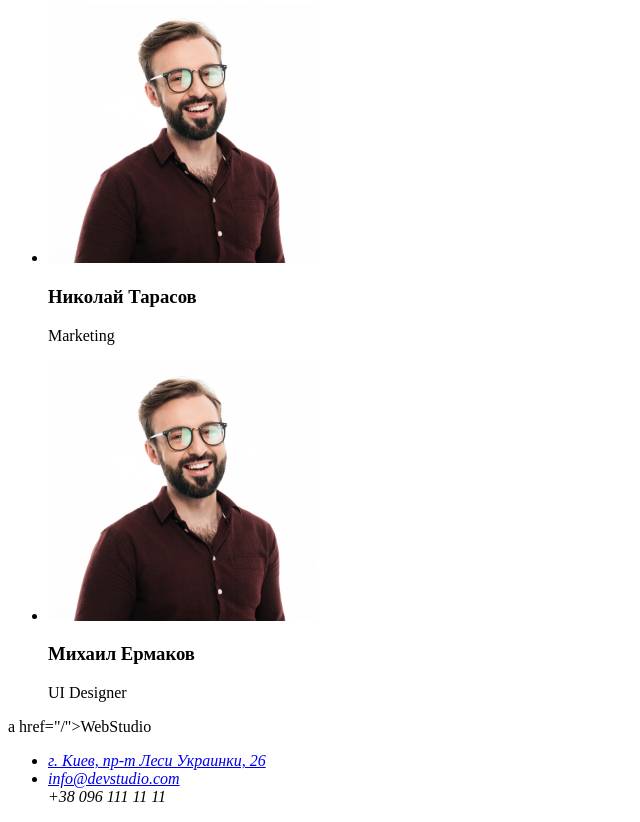
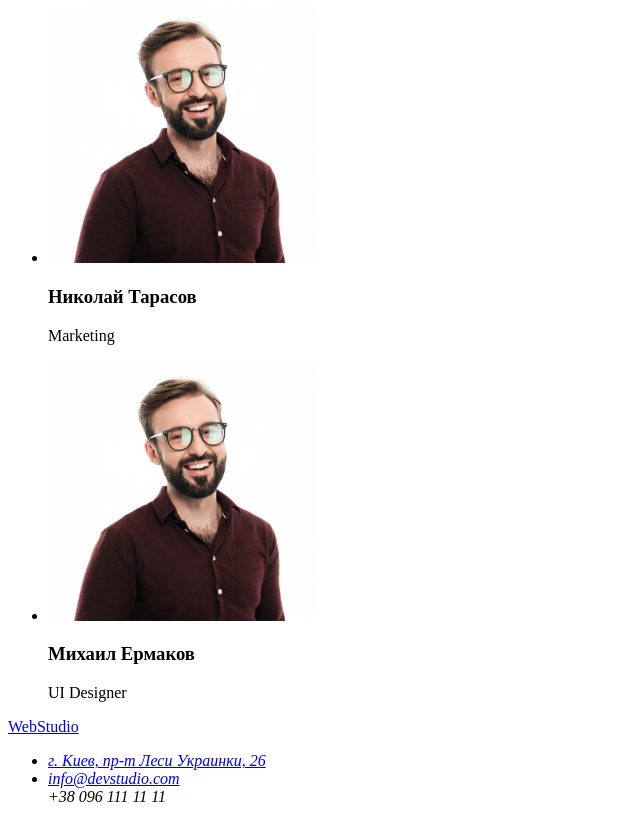
Before and after one commit to NATALIYAFEDORCHUK/goit-markup-hw-01, a plain HTML site: page index.html in a window 1280 px wide. Shown: the part 2304-3126 px from the top of the page, without its empty margins (0-640 px from the left). Drawn offline with Linux system fonts and the light colour scheme.

Commit message:
Редактирует дз 1

```diff
--- a/index.html
+++ b/index.html
@@ -84,7 +84,7 @@
         </section>
     </main>
     <footer>
-        <a>a href="/">Web<span>Studio</span></a>
+        <a href="/">Web<span>Studio</span></a>
         <address>
             <ul>
                 <li><a href="/">г. Киев, пр-т Леси Украинки, 26</a></li>
```
